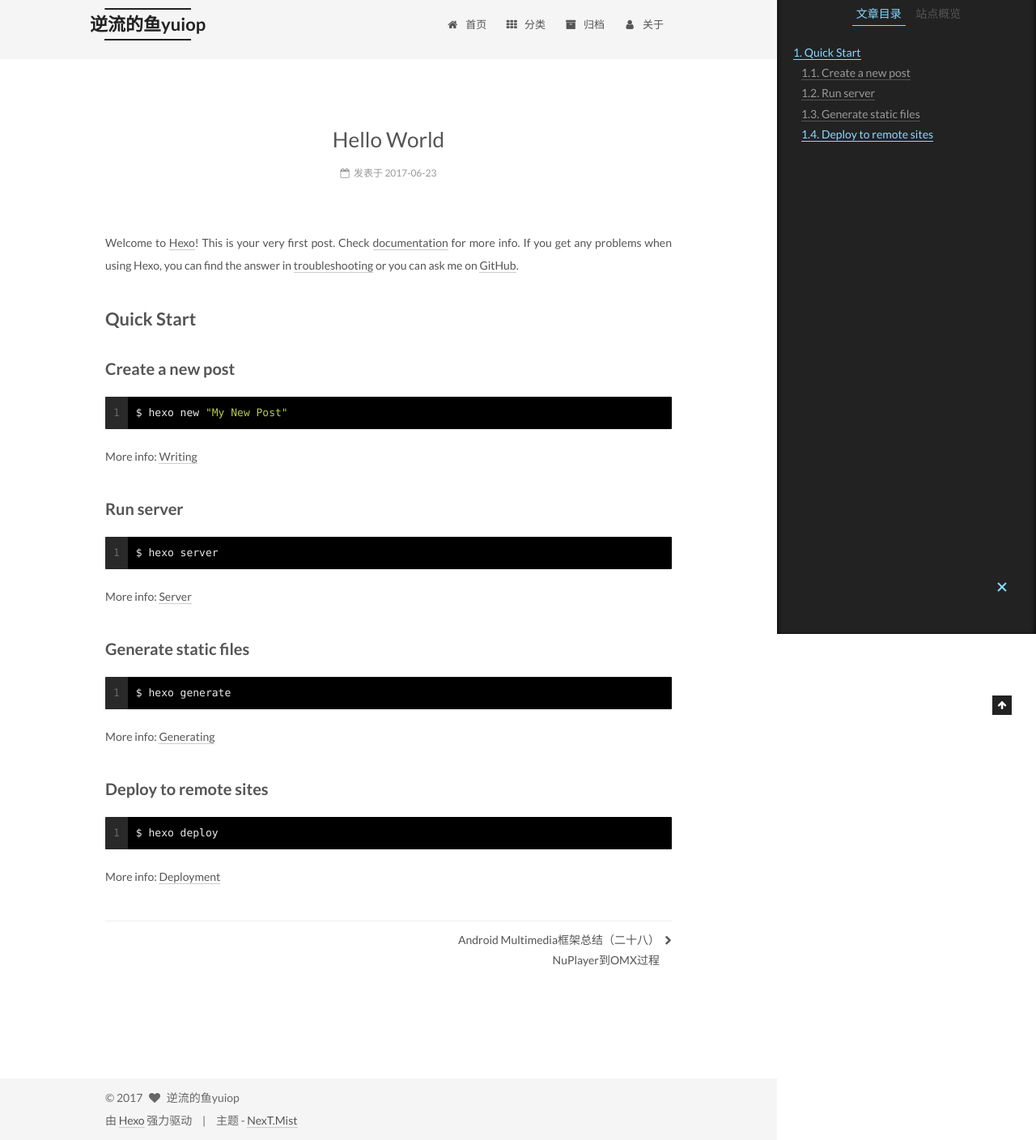
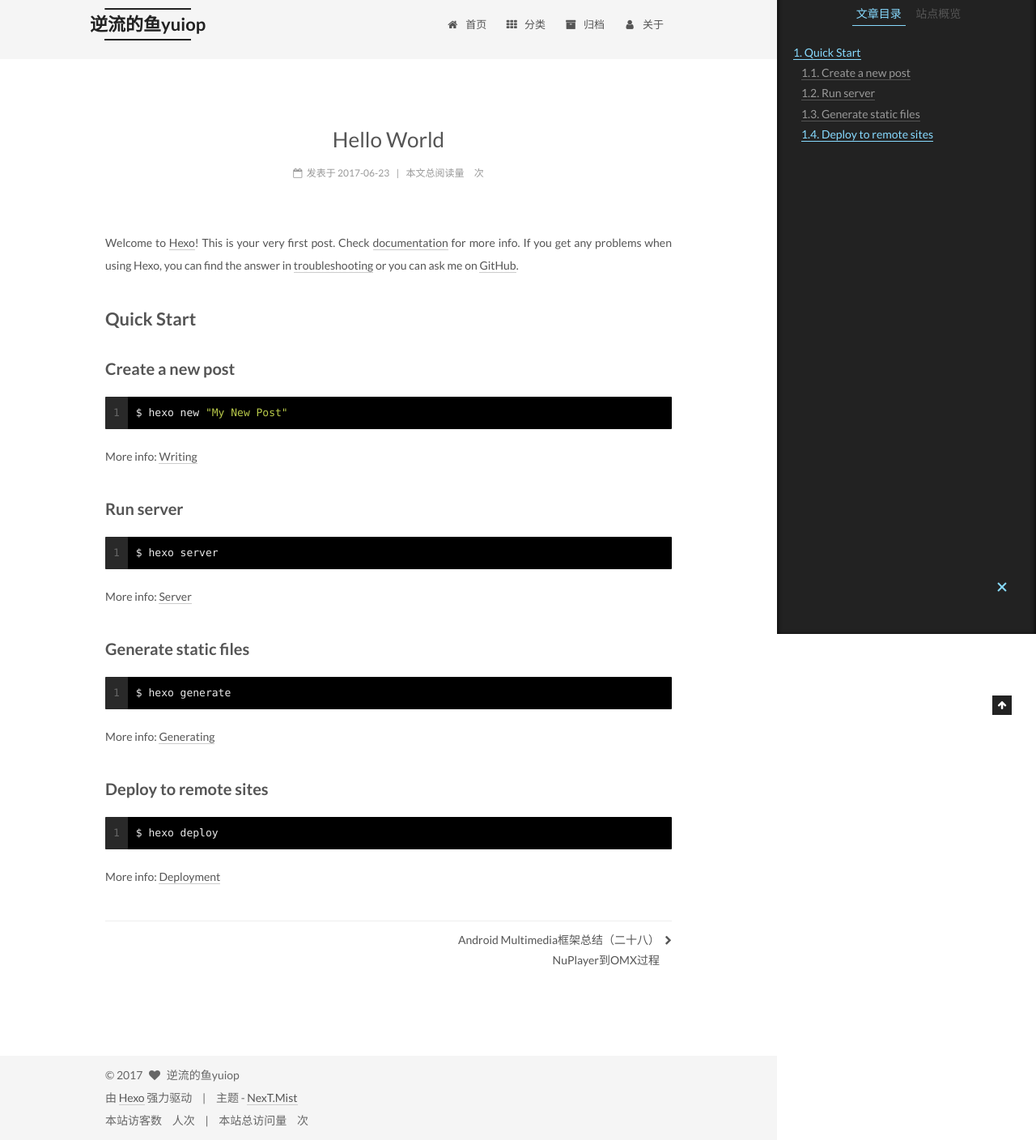
Before and after one commit to yujiaao/hejunlin2013.github.io, a plain HTML site: page 2017/06/23/hello-world/index.html in a window 1280 px wide. Shown: the part 17-1425 px from the top of the page at 81% size. Drawn offline with Linux system fonts and the light colour scheme; some packages are replaced by stand-ins of ours; a script that the page names is missing.

Commit message:
Site updated: 2017-06-23 18:23:02

```diff
--- a/2017/06/23/hello-world/index.html
+++ b/2017/06/23/hello-world/index.html
@@ -314,6 +314,11 @@
 
 
 
+            <span class="post-meta-divider">|</span>
+            <span class="page-pv">本文总阅读量
+            <span class="busuanzi-value" id="busuanzi_value_page_pv" ></span>次
+            </span>
+
 
 
 
@@ -547,6 +552,26 @@
 
 
 
+<div class="busuanzi-count">
+  <script async src="https://dn-lbstatics.qbox.me/busuanzi/2.3/busuanzi.pure.mini.js"></script>
+
+
+    <span class="site-uv">
+      本站访客数
+      <span class="busuanzi-value" id="busuanzi_value_site_uv"></span>
+      人次
+    </span>
+
+
+
+    <span class="site-pv">
+      本站总访问量
+      <span class="busuanzi-value" id="busuanzi_value_site_pv"></span>
+      次
+    </span>
+
+</div>
+
 
 
       </div>
--- a/css/main.css
+++ b/css/main.css
@@ -1677,7 +1677,7 @@ pre .javascript .function {
   width: 4px;
   height: 4px;
   border-radius: 50%;
-  background: #ffabff;
+  background: #ccdeff;
 }
 .links-of-blogroll {
   font-size: 13px;
```
Also changed, not shown: 2017/06/23/Android-Multimedia框架总结（二十八）NuPlayer到OMX过程/index.html (+25 -0 lines), 2017/06/23/C-虚函数/index.html (+25 -0 lines), about/index.html (+20 -0 lines), archives/2017/06/index.html (+20 -0 lines), archives/2017/index.html (+20 -0 lines), archives/index.html (+20 -0 lines), index.html (+20 -0 lines), tags/虚函数/index.html (+20 -0 lines).
